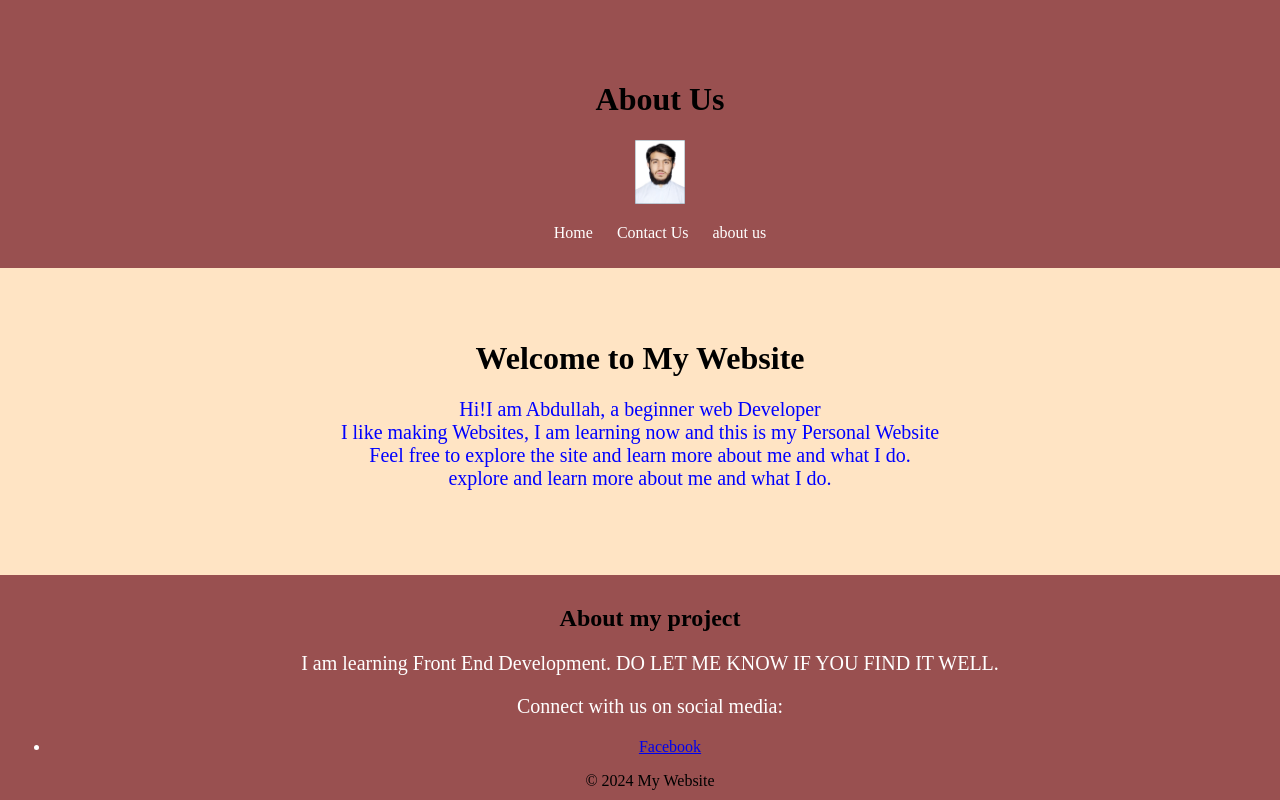
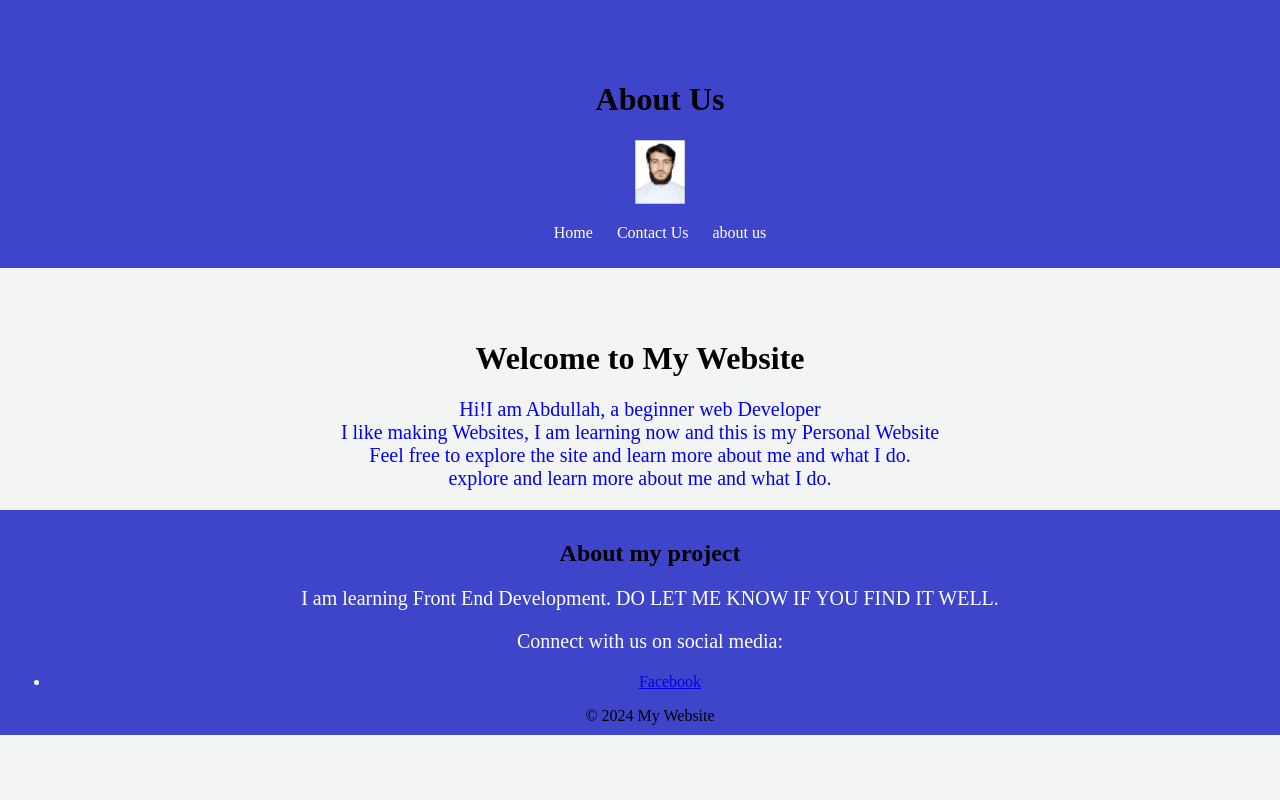
Before and after one commit to Abdullah242827/My-Website, a plain HTML site: page aboutus.html in a window 1280 px wide. Shown: the top 800 px of the page. Drawn offline with Linux system fonts and the light colour scheme.

Commit message:
Update aboutus.html

```diff
--- a/aboutus.html
+++ b/aboutus.html
@@ -3,13 +3,13 @@
 <head>
     <meta charset="UTF-8">
     <meta name="viewport" content="width=device-width, initial-scale=1.0">
-    <title>My website </title>
+    <title>About Us </title>
     <link rel="stylesheet" href="styles.css">
     <style>
         body {
             font-family: 'Times New Roman', Times, serif;
             font-size: 16px;
-            background-color: bisque;
+            background-color: rgb(243, 244, 244);
             color: blue;
             text-align: center;
             margin: 0;
@@ -17,7 +17,7 @@
         }
 
         header {
-            background-color:rgb(153, 80, 80);
+            background-color:rgb(62, 69, 203);
             color: white;
             padding: 10px 20px;
             text-align: center;
@@ -44,10 +44,10 @@
             text-decoration: none;
         }
         footer {
-            background-color: rgb(153, 80, 80);
+            background-color: rgb(62, 69, 203);
             color: white;
            text-align: center;
-           position: fixed;
+           position: relative;
            padding: 10px;
            bottom: 0%;
            width: 100%;
```
